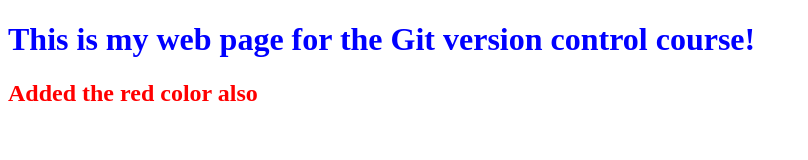
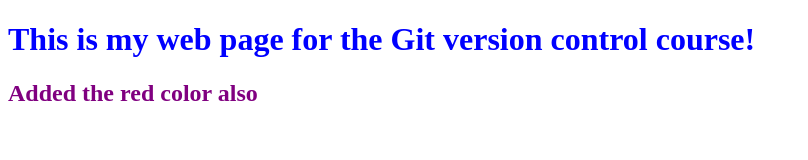
Before and after one commit to fox-ryanfougere/0main_openSAP_repo, a plain HTML site: page index.html in a window 1280 px wide. Shown: the whole page, without its empty margins (0-808 px from the left). Drawn offline with Linux system fonts and the light colour scheme.

Commit message:
Changed second header color to purple

```diff
--- a/index.html
+++ b/index.html
@@ -6,6 +6,6 @@
 	</head>
 	<body>
 		<h1 style = "color: Blue">This is my web page for the Git version control course!</h1>
-		<h2 style = "color: Red">Added the red color also</h2>
+		<h2 style = "color: Purple">Added the red color also</h2>
 	</body>
 </html>
```
